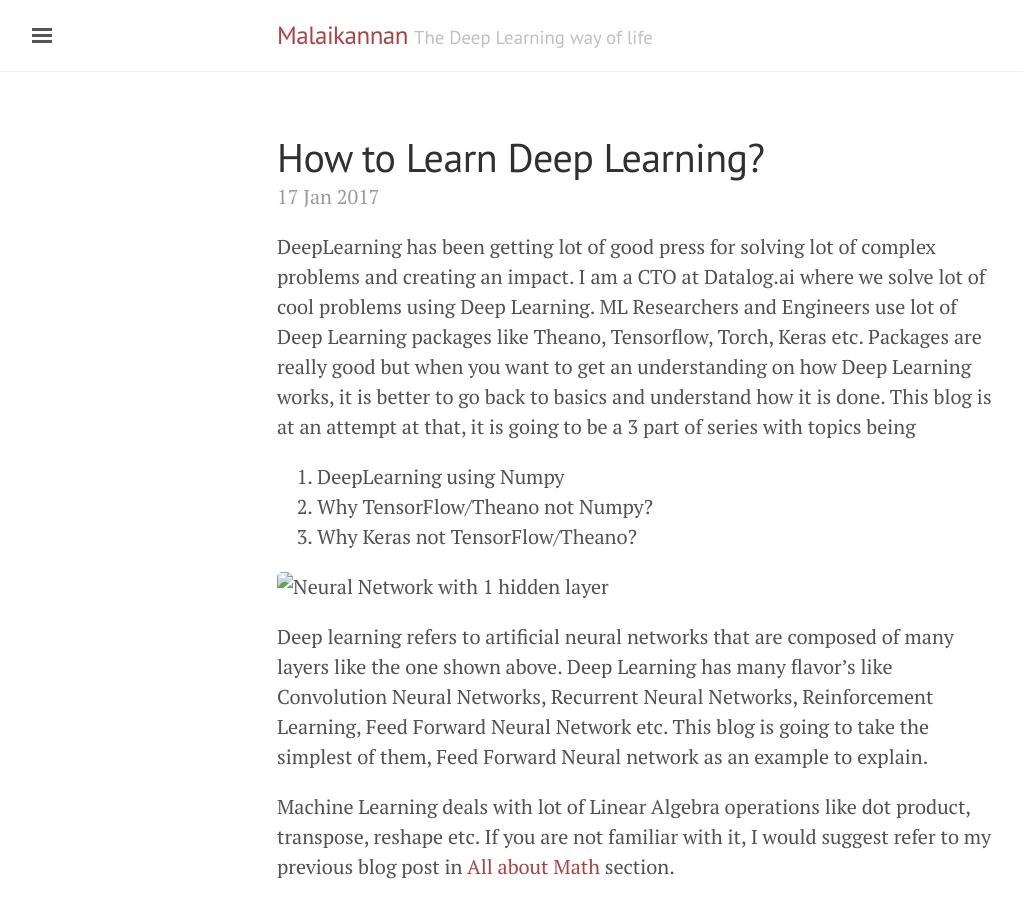
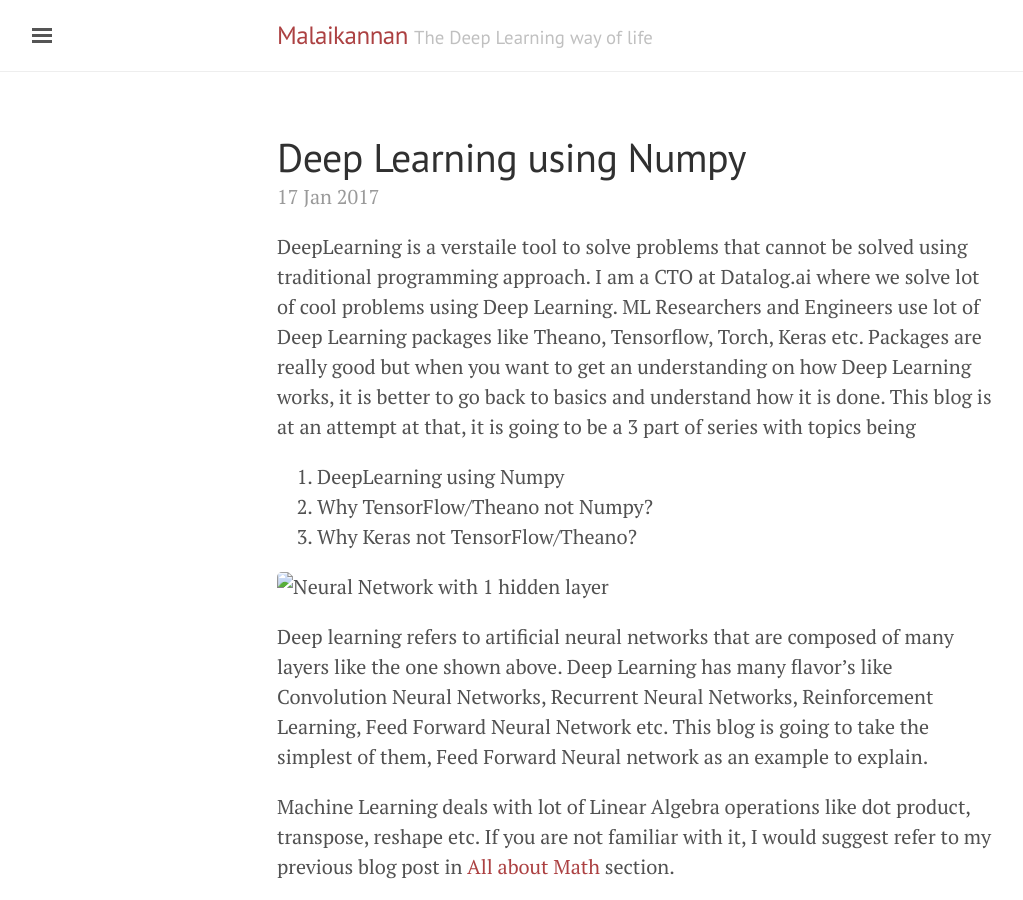
Before and after one commit to malaikannan/malaikannan.github.io, a Jekyll site: the page built from _posts/2017-01-21-DeepLearning Using Numpy.md, in a window 1280 px wide and 900 px high. Shown: the whole window, without its empty margins (3-1026 px from the left). Built offline with Jekyll 4.4.1, drawn with Linux system fonts in a browser that asks for light colours; some of the changed text lies outside the part shown; grey boxes are pictures that could not be loaded.

Commit message:
adding new post deep learning using numpy

```diff
--- a/_posts/2017-01-21-DeepLearning Using Numpy.md
+++ b/_posts/2017-01-21-DeepLearning Using Numpy.md
@@ -1,10 +1,10 @@
 ---
 layout: post
-title: "How to Learn Deep Learning?"
+title: "Deep Learning using Numpy"
 date: "2017-01-16 23:42:51 -0800"
 ---
 
-DeepLearning has been getting lot of good press for solving lot of complex problems and creating an impact. I am a CTO at Datalog.ai where we solve lot of cool problems using Deep Learning. ML Researchers and Engineers use lot of Deep Learning packages like Theano, Tensorflow, Torch, Keras etc. Packages are really good but when you want to get an understanding on how Deep Learning works, it is better to go back to basics and understand how it is done. This blog is at an attempt at that, it is going to be a 3 part of series with topics being
+DeepLearning is a verstaile tool to solve problems that cannot be solved using traditional programming approach. I am a CTO at Datalog.ai where we solve lot of cool problems using Deep Learning. ML Researchers and Engineers use lot of Deep Learning packages like Theano, Tensorflow, Torch, Keras etc. Packages are really good but when you want to get an understanding on how Deep Learning works, it is better to go back to basics and understand how it is done. This blog is at an attempt at that, it is going to be a 3 part of series with topics being
 
 1. DeepLearning using Numpy
 2. Why TensorFlow/Theano not Numpy?
```
Also changed, not shown: other parts of _posts/2017-01-21-DeepLearning Using Numpy.md (+4 -0 lines), assets/2017-01-21-DeepLearning Using Numpy/output.png (added).
